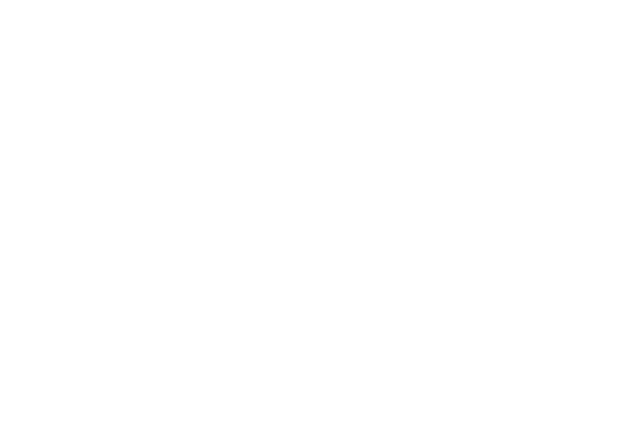
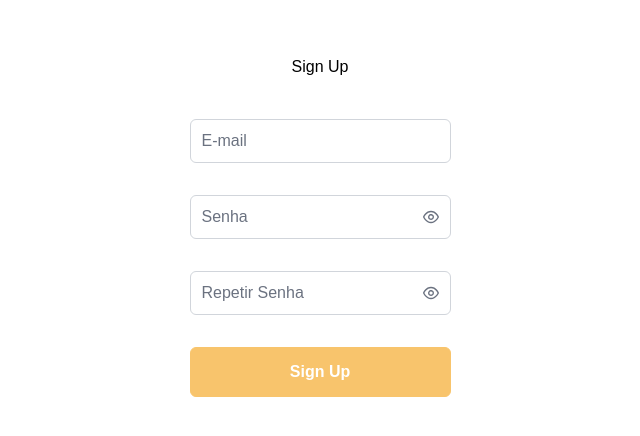
Before and after one commit to ThomBertelli/vendy, a Vue app: page /signup in a window 1280 px wide. Before the commit this address had no page. Shown: the part 174-610 px from the top of the page, without its empty margins (320-960 px from the left). Built offline with nearby package versions, Linux system fonts and the light colour scheme; a web font is replaced by a local one.

Commit message:
feat(SignUp): Add password complexity requirements and disable button on mismatch

```diff
--- a/src/components/SignUp.vue
+++ b/src/components/SignUp.vue
@@ -1,7 +1,7 @@
 <script lang="ts" setup>
 
 import { useRouter } from 'vue-router'
-import { ref } from 'vue'
+import { ref,watch } from 'vue'
 import { Auth } from '../auth'
 import { useToast } from 'primevue/usetoast';
 
@@ -12,6 +12,11 @@
 const email = defineModel<string>('email')
 const password = defineModel<string>('password')
 const confirmPassword = defineModel<string>('confirmPassword')
+const passwordMatch = ref(false)
+
+watch([password, confirmPassword], () => {
+    passwordMatch.value = password.value === confirmPassword.value;
+});
 
 
 const showSuccessToast = () => {
@@ -25,8 +30,9 @@
 
 function onSubmit() {
 
-    let auth = new Auth(remember.value)
+    let auth = new Auth()
     awaiting.value = true
+
     auth.signIn(email.value || ''
 
         , password.value || ''
@@ -34,9 +40,9 @@
         , () => {
             showSuccessToast()
             awaiting.value = false
-            setTimeout(()=>{
+            setTimeout(() => {
                 router.push('/')
-            },3005)
+            }, 3005)
 
         }, () => {
             showErrorToast()
@@ -53,29 +59,39 @@
         <form class="flex flex-col gap-8 mt-10  " @submit.prevent="onSubmit">
 
             <FloatLabel>
-                <InputText class="w-full max-h-11" size="small" v-model="email" type="email" id="email" required/>
+                <InputText class="w-full max-h-11" size="small" v-model="email" type="email" id="email" required />
                 <label for="email">E-mail</label>
             </FloatLabel>
 
+
             <FloatLabel>
-                <PasswordInput class="w-full max-h-11" v-model="confirmPassword" inputId="confirm-password" toggleMask :feedback="false" required />
+                <PasswordInput class="w-full max-h-11" v-model="password" inputId="password" toggleMask
+                    :feedback="true" required promptLabel="Escolha sua senha"  weakLabel="Ruim" mediumLabel="Boa" strongLabel="Ótima" >
+
+                    <template #footer>
+                        <Divider />
+                        <ul class="pl-2 ml-2 mt-0" style="line-height: 1.5">
+                            <li>Teve ter uma letra minúscula</li>
+                            <li>Teve ter uma letra maiúscula</li>
+                            <li>Teve ter um número</li>
+                            <li>No mínimo 8 caractéres</li>
+                        </ul>
+                    </template>
+                </PasswordInput>
+                <label for="password">Senha</label>
+            </FloatLabel>
+
+            <FloatLabel>
+                <PasswordInput v-change class="w-full max-h-11" v-model="confirmPassword" inputId="confirm-password" toggleMask
+                    :feedback="false" required />
                 <label for="confirm-password">Repetir Senha</label>
             </FloatLabel>
 
-            <FloatLabel>
-                <PasswordInput class="w-full max-h-11" v-model="password" inputId="password" toggleMask :feedback="false" required />
-                <label for="password">Senha</label>
-            </FloatLabel>
+            <ToastPrime />
 
-            <ToastPrime/>
-            <div class="flex items-center justify-center gap-3">
-                <label for="remember-me">Remember Me</label>
-                <InputSwitch v-model="remember" inputId="remember-me" />
-            </div>
-
-            <ButtonPrime type="submit" label="Sign In" v-show="!awaiting" />
+            <ButtonPrime :disabled="!passwordMatch" type="submit" label="Sign Up" v-show="!awaiting" />
         </form>
     </div>
 </template>
 
-<style  scoped></style>
+<style scoped></style>
--- a/src/router/index.ts
+++ b/src/router/index.ts
@@ -14,6 +14,11 @@
       name: 'signin',
       component: () => import('../components/SignIn.vue')
     },
+    {
+      path:'/signup',
+      name: 'signup',
+      component: () => import('../components/SignUp.vue')
+    },
   ]
 })
 
```
